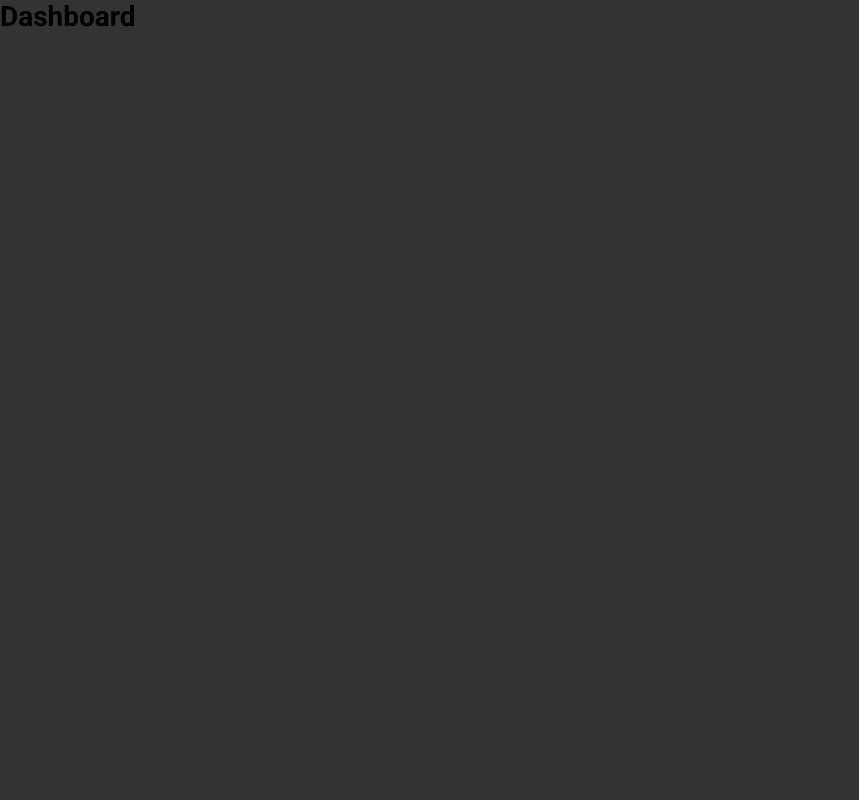
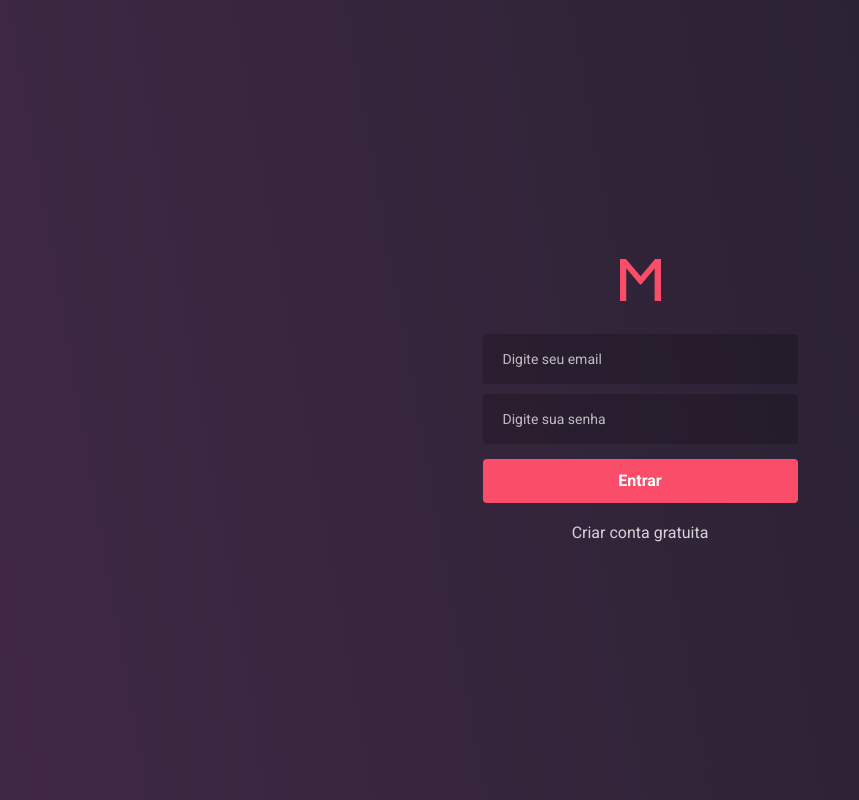
Before and after one commit to rodrigodasilva/meetapp-front-web, a React (Create React App) app: page / in a window 1280 px wide. Before the commit this address led to /dashboard. Shown: the whole page, without its empty margins (0-859 px from the left). Built offline with nearby package versions, Linux system fonts and the light colour scheme.

Commit message:
feat: estilizacao pag. autenticacao

```diff
--- a/package.json
+++ b/package.json
@@ -4,6 +4,7 @@
   "private": true,
   "dependencies": {
     "history": "^4.9.0",
+    "polished": "^3.4.1",
     "prop-types": "^15.7.2",
     "react": "^16.9.0",
     "react-dom": "^16.9.0",
--- a/src/pages/SignIn/index.js
+++ b/src/pages/SignIn/index.js
@@ -1,7 +1,22 @@
 import React from 'react';
+import { Link } from 'react-router-dom';
 
 // import { Container } from './styles';
 
+import logo from '~/assets/logo.png';
+
 export default function SignIn() {
-  return <h1>SigIn</h1>;
+  return (
+    <>
+      <img src={logo} alt="MeetApp" />
+
+      <form>
+        <input type="email" placeholder="Digite seu email" />
+        <input type="password" placeholder="Digite sua senha" />
+
+        <button type="submit">Entrar</button>
+        <Link to="/register">Criar conta gratuita</Link>
+      </form>
+    </>
+  );
 }
--- a/src/pages/SignUp/index.js
+++ b/src/pages/SignUp/index.js
@@ -1,7 +1,23 @@
 import React from 'react';
+import { Link } from 'react-router-dom';
 
 // import { Container } from './styles';
 
+import logo from '~/assets/logo.png';
+
 export default function SignUp() {
-  return <h1>SigUp</h1>;
+  return (
+    <>
+      <img src={logo} alt="Gobarber" />
+
+      <form>
+        <input type="text" placeholder="Seu nome" />
+        <input type="email" placeholder="Seu e-mail" />
+        <input type="password" placeholder="Sua senha secreta" />
+
+        <button type="submit">Criar conta</button>
+        <Link to="/">Já tenho login</Link>
+      </form>
+    </>
+  );
 }
--- a/src/pages/_layouts/auth/index.js
+++ b/src/pages/_layouts/auth/index.js
@@ -1,10 +1,14 @@
 import React from 'react';
 import PropTypes from 'prop-types';
 
-import { Wrapper } from './styles';
+import { Wrapper, Content } from './styles';
 
 export default function AuthLayout({ children }) {
-  return <Wrapper>{children}</Wrapper>;
+  return (
+    <Wrapper>
+      <Content>{children}</Content>
+    </Wrapper>
+  );
 }
 
 AuthLayout.propTypes = {
--- a/src/pages/_layouts/auth/styles.js
+++ b/src/pages/_layouts/auth/styles.js
@@ -1,6 +1,67 @@
 import styled from 'styled-components';
+import { darken } from 'polished';
 
 export const Wrapper = styled.div`
   height: 100%;
-  background: linear-gradient(-90deg, #7159c1, #ab59c1);
+  background: linear-gradient(-100deg, #22202c, #402845);
+
+  display: flex;
+  justify-content: center;
+  align-items: center;
 `;
+
+export const Content = styled.div`
+  width: 100%;
+  max-width: 315px;
+  text-align: center;
+
+  img {
+    width: 41px;
+    height: 42px;
+  }
+
+  form {
+    display: flex;
+    flex-direction: column;
+    margin-top: 30px;
+
+    input {
+      background: rgba(0, 0, 0, 0.2);
+      border: 0;
+      border-radius: 4px;
+      height: 50px;
+      padding: 0 20px;
+      color: #fff;
+      margin: 0 0 10px;
+
+      &::placeholder {
+        color: rgba(255, 255, 255, 0.7);
+      }
+    }
+    button {
+      margin: 5px 0;
+      height: 44px;
+      background: #f94d6a;
+      font-weight: bold;
+      color: #fff;
+      border: 0;
+      border-radius: 4px;
+      font-size: 16px;
+      transition: background 0.2s;
+      &:hover {
+        background: ${darken(0.03, '#F94D6A')};
+      }
+    }
+
+    a {
+      color: #fff;
+      margin-top: 15px;
+      font-size: 16px;
+      opacity: 0.8;
+
+      &:hover {
+        opacity: 1;
+      }
+    }
+  }
+`;
--- a/src/routes/Route.js
+++ b/src/routes/Route.js
@@ -10,7 +10,7 @@ export default function RouterWrapper({
   isPrivate,
   ...rest
 }) {
-  const signed = true;
+  const signed = false;
 
   if (!signed && isPrivate) {
     return <Redirect to="/" />;
```
Also changed, not shown: src/assets/logo.png (added), src/pages/SignIn/styles.js (added), 1 other file (tests, documents, lock files or other folders).
